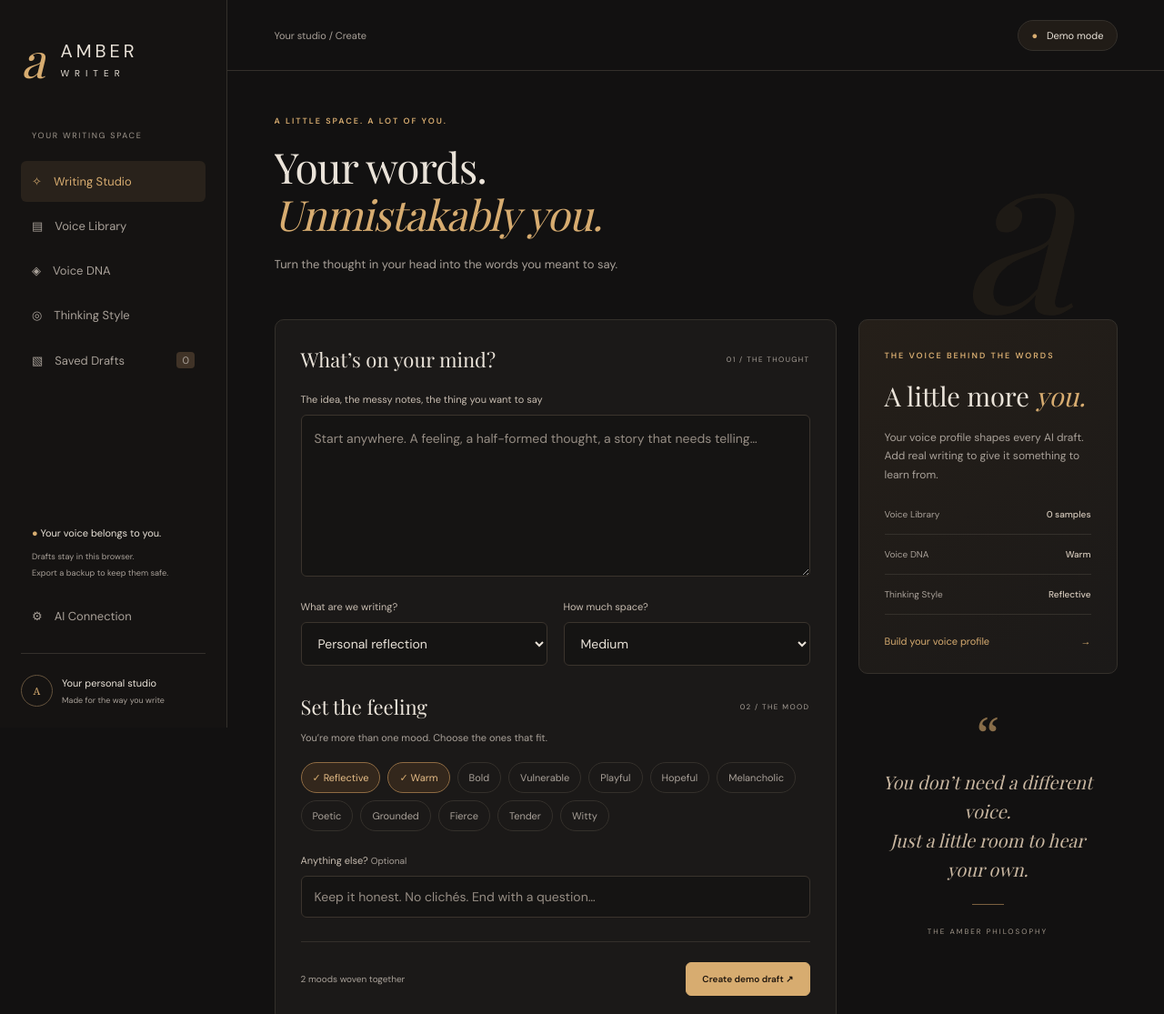
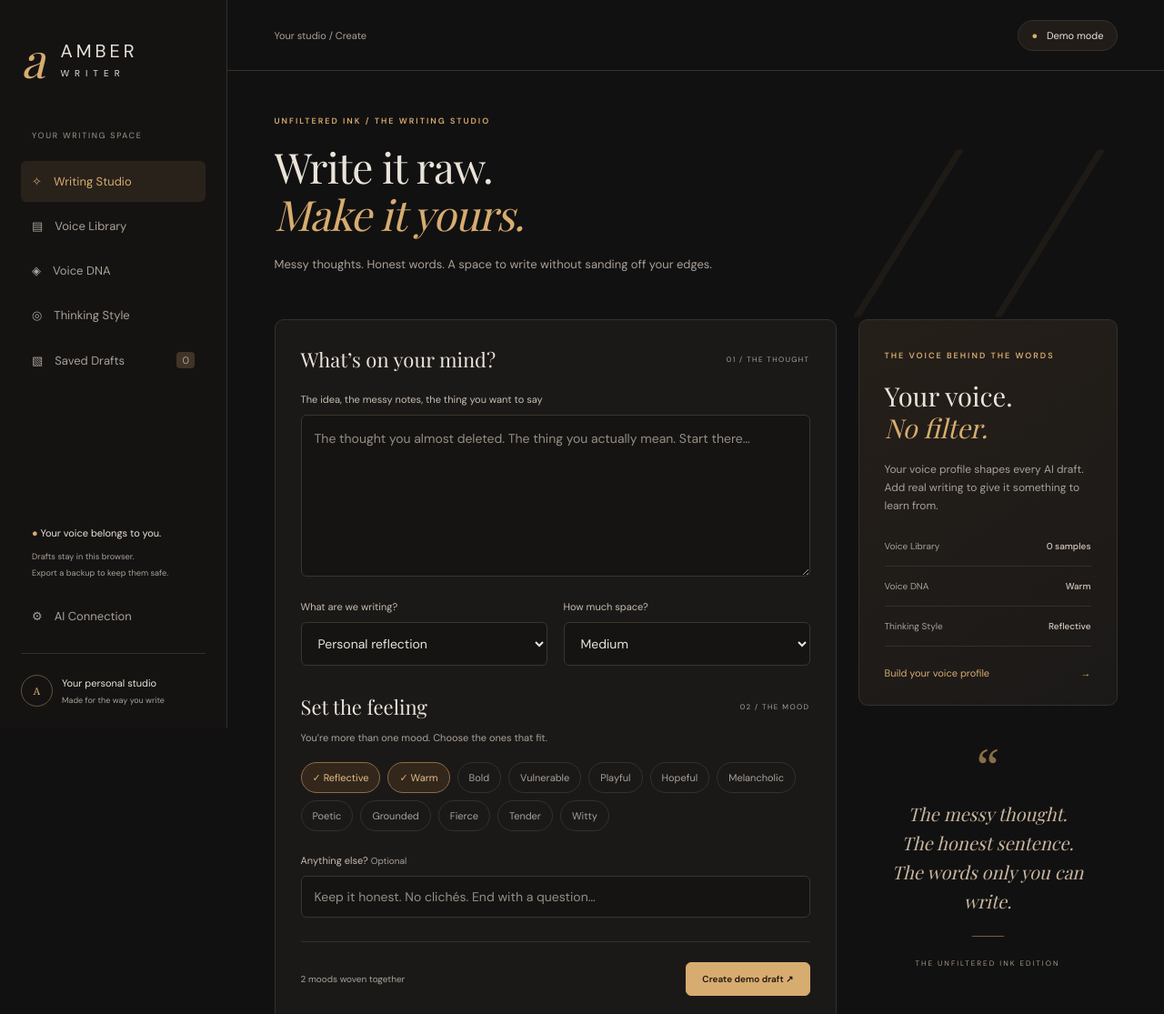
Before and after one commit to nugglebug87/amber-writer, a website: page public/index.html in a window 1280 px wide. Shown: the top 1115 px of the page at 91% size. Drawn offline with nearby package versions, Linux system fonts and the light colour scheme; a web font is replaced by a local one.

Commit message:
style: apply Unfiltered Ink editorial tone

```diff
--- a/public/index.html
+++ b/public/index.html
@@ -1,5 +1,5 @@
 <!doctype html>
-<html lang="en"><head><meta charset="utf-8"><meta name="viewport" content="width=device-width,initial-scale=1"><meta name="theme-color" content="#121111"><meta name="description" content="Amber Writer — a private writing studio for your voice, your moods, and your ideas."><title>Amber Writer · Your words, unmistakably you</title><link rel="stylesheet" href="/styles.css"><script type="module" src="/app.js"></script></head>
+<html lang="en"><head><meta charset="utf-8"><meta name="viewport" content="width=device-width,initial-scale=1"><meta name="theme-color" content="#0f0b0b"><meta name="description" content="Amber Writer — a private writing studio for your voice, your moods, and your ideas."><title>Amber Writer · Your words, unmistakably you</title><link rel="stylesheet" href="/styles.css"><script type="module" src="/app.js"></script></head>
 <body>
 <div class="shell">
 <aside class="sidebar"><a class="brand" href="#studio"><span class="monogram">a</span><span>AMBER<span class="brand-sub">WRITER</span></span></a><div class="sidebar-label">YOUR WRITING SPACE</div>
@@ -7,15 +7,15 @@
 <div class="sidebar-bottom"><div class="private-note"><span class="gold">●</span> Your voice belongs to you.<small>Drafts stay in this browser.<br>Export a backup to keep them safe.</small></div><button data-page="connection" class="nav">⚙ <span>AI Connection</span></button><div class="profile"><span class="avatar">A</span><span>Your personal studio<small>Made for the way you write</small></span></div></div></aside>
 <main><header class="topbar"><span id="breadcrumb">Your studio / Create</span><button id="connection-badge" data-page="connection" class="status"><span>●</span> Demo mode</button></header>
 <section id="studio" class="page">
-<div class="intro"><span class="eyebrow">A LITTLE SPACE. A LOT OF YOU.</span><h1>Your words.<br><em>Unmistakably you.</em></h1><p>Turn the thought in your head into the words you meant to say.</p><span class="intro-mark" aria-hidden="true">a</span></div>
+<div class="intro"><span class="eyebrow">UNFILTERED INK / THE WRITING STUDIO</span><h1>Write it raw.<br><em>Make it yours.</em></h1><p>Messy thoughts. Honest words. A space to write without sanding off your edges.</p><span class="intro-mark" aria-hidden="true">/ /</span></div>
 <div class="studio-grid"><div class="compose card"><div class="section-heading"><h2>What’s on your mind?</h2><span class="tag">01 / THE THOUGHT</span></div>
-<label for="brief">The idea, the messy notes, the thing you want to say</label><textarea id="brief" maxlength="12000" placeholder="Start anywhere. A feeling, a half-formed thought, a story that needs telling…"></textarea>
+<label for="brief">The idea, the messy notes, the thing you want to say</label><textarea id="brief" maxlength="12000" placeholder="The thought you almost deleted. The thing you actually mean. Start there…"></textarea>
 <div class="row two"><div><label for="format">What are we writing?</label><select id="format"><option>Personal reflection</option><option>Social post</option><option>Email</option><option>Letter</option><option>Story</option><option>Journal entry</option><option>Essay</option></select></div><div><label for="length">How much space?</label><select id="length"><option>Short</option><option selected>Medium</option><option>Long</option></select></div></div>
 <div class="section-heading mood-heading"><h2>Set the feeling</h2><span class="tag">02 / THE MOOD</span></div><p class="hint">You’re more than one mood. Choose the ones that fit.</p><div id="moods" class="chips"></div>
 <label for="instructions" class="extra-label">Anything else? <span class="muted">Optional</span></label><input id="instructions" maxlength="2000" placeholder="Keep it honest. No clichés. End with a question…">
 <div class="compose-footer"><span id="mood-summary">2 moods woven together</span><button id="generate" class="primary">Create demo draft <span>↗</span></button></div></div>
-<aside class="studio-side"><div class="card voice-card"><span class="eyebrow">THE VOICE BEHIND THE WORDS</span><h2>A little more <em>you.</em></h2><p>Your voice profile shapes every AI draft. Add real writing to give it something to learn from.</p><div class="voice-metric"><span>Voice Library</span><strong id="sample-summary">0 samples</strong></div><div class="voice-metric"><span>Voice DNA</span><strong id="dna-summary">Your preferences</strong></div><div class="voice-metric"><span>Thinking Style</span><strong id="thinking-summary">Reflective</strong></div><button data-page="library" class="text-button">Build your voice profile <span>→</span></button></div>
-<div class="quote-card"><span>“</span><blockquote>You don’t need a different voice.<br>Just a little room to hear your own.</blockquote><div class="fine-line"></div><small>THE AMBER PHILOSOPHY</small></div></aside></div>
+<aside class="studio-side"><div class="card voice-card"><span class="eyebrow">THE VOICE BEHIND THE WORDS</span><h2>Your voice.<br><em>No filter.</em></h2><p>Your voice profile shapes every AI draft. Add real writing to give it something to learn from.</p><div class="voice-metric"><span>Voice Library</span><strong id="sample-summary">0 samples</strong></div><div class="voice-metric"><span>Voice DNA</span><strong id="dna-summary">Your preferences</strong></div><div class="voice-metric"><span>Thinking Style</span><strong id="thinking-summary">Reflective</strong></div><button data-page="library" class="text-button">Build your voice profile <span>→</span></button></div>
+<div class="quote-card"><span>“</span><blockquote>The messy thought.<br>The honest sentence.<br>The words only you can write.</blockquote><div class="fine-line"></div><small>THE UNFILTERED INK EDITION</small></div></aside></div>
 <div class="card output-card"><div class="section-heading"><div><span class="eyebrow">ROOM FOR YOUR WORDS</span><h2>Your draft</h2></div><span id="output-source" class="tag">YOUR WRITING</span></div><label class="sr-only" for="output">Editable draft</label><textarea id="output" maxlength="30000" placeholder="Your draft will appear here. Or begin writing directly — this space is yours."></textarea><div class="output-footer"><span id="word-count">0 words</span><div class="actions"><button id="copy">Copy</button><button id="download">Export .txt</button><button id="save" class="primary">Save draft</button></div></div></div>
 </section>
 <section id="library" class="page" hidden><div class="page-title"><span class="eyebrow">THE WAY YOU SOUND</span><h1>Voice <em>Library.</em></h1><p>Keep writing that sounds like you. These samples inform your AI drafts; they don’t train a model.</p></div><div class="card"><form id="sample-form"><label for="sample-title">Sample name</label><input id="sample-title" maxlength="120" required placeholder="A letter, a favorite post, a journal entry"><label for="sample-text">Your writing</label><textarea id="sample-text" maxlength="12000" required placeholder="Paste your own writing here…"></textarea><button class="primary" type="submit">Add to my library</button></form></div><div id="sample-list" class="collection"></div></section>
@@ -23,7 +23,7 @@
 <section id="thinking" class="page" hidden><div class="page-title"><span class="eyebrow">HOW YOUR IDEAS UNFOLD</span><h1>Thinking <em>Style.</em></h1><p>Choose how a thought becomes a piece of writing.</p></div><form id="thinking-form" class="card settings-form"><fieldset><legend>Your natural approach</legend><div id="thinking-options" class="thinking-options"></div></fieldset><label for="thinking-notes">A little more about how you think</label><textarea id="thinking-notes" maxlength="2000" placeholder="I think in stories. I like to question my first reaction. I need a clear point…"></textarea><button class="primary" type="submit">Save my Thinking Style</button></form></section>
 <section id="drafts" class="page" hidden><div class="page-title"><span class="eyebrow">WORDS WORTH KEEPING</span><h1>Saved <em>Drafts.</em></h1><p>Revisit, edit, and export your work. Saved on this device, in this browser.</p></div><div class="row"><label class="sr-only" for="draft-search">Search drafts</label><input id="draft-search" placeholder="Search your drafts…"><button id="backup">Export all studio data</button><label class="button" for="restore">Import backup</label><input id="restore" type="file" accept=".json,application/json" hidden></div><div id="draft-list" class="collection"></div></section>
 <section id="connection" class="page" hidden><div class="page-title"><span class="eyebrow">A CLEAR CONNECTION</span><h1>Make room for <em>AI.</em></h1><p>Always know whether you’re using AI or a local demo.</p></div><div class="card settings-form"><h2 id="connection-title">Demo mode · No AI connected</h2><p id="connection-description">The demo arranges your notes into a simple template. It is not AI and does not reproduce your voice. Nothing is sent to an AI provider in demo mode.</p><p>Live AI requires the deployment owner to configure an OpenAI API key and a studio access token on the server. Your provider key never goes in this browser.</p><label for="access-token">Studio access token</label><input id="access-token" type="password" autocomplete="off" placeholder="Enter your studio access token"><p class="hint">Held only for this session. In AI mode, your brief, moods, Voice DNA, Thinking Style, and up to 12,000 characters of library samples are sent to OpenAI.</p><div class="actions"><button id="connect" class="primary">Check AI connection</button><button id="demo">Use demo mode</button></div><p id="connection-message" role="status"></p></div></section>
-<footer>AMBER WRITER <span>YOUR VOICE, WITH ROOM TO BREATHE.</span></footer>
+<footer>AMBER WRITER <span>HONEST WORDS. YOUR OWN TERMS.</span></footer>
 </main></div><div id="toast" role="status" aria-live="polite"></div>
 <dialog id="confirm-dialog"><h2>Remove this item?</h2><p>This removes it from this browser. Export a backup first if you want to keep a copy.</p><div class="actions"><button id="cancel-delete">Keep it</button><button id="confirm-delete" class="primary">Remove</button></div></dialog>
 </body></html>
```
